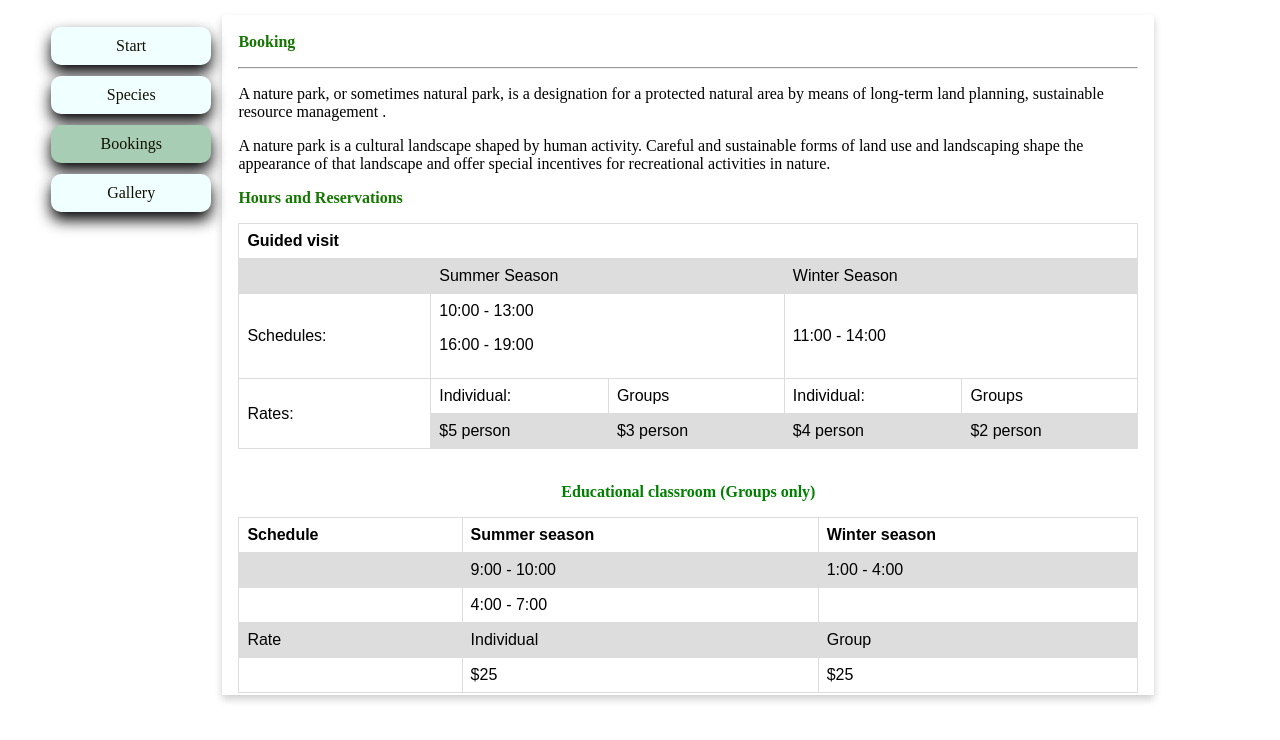
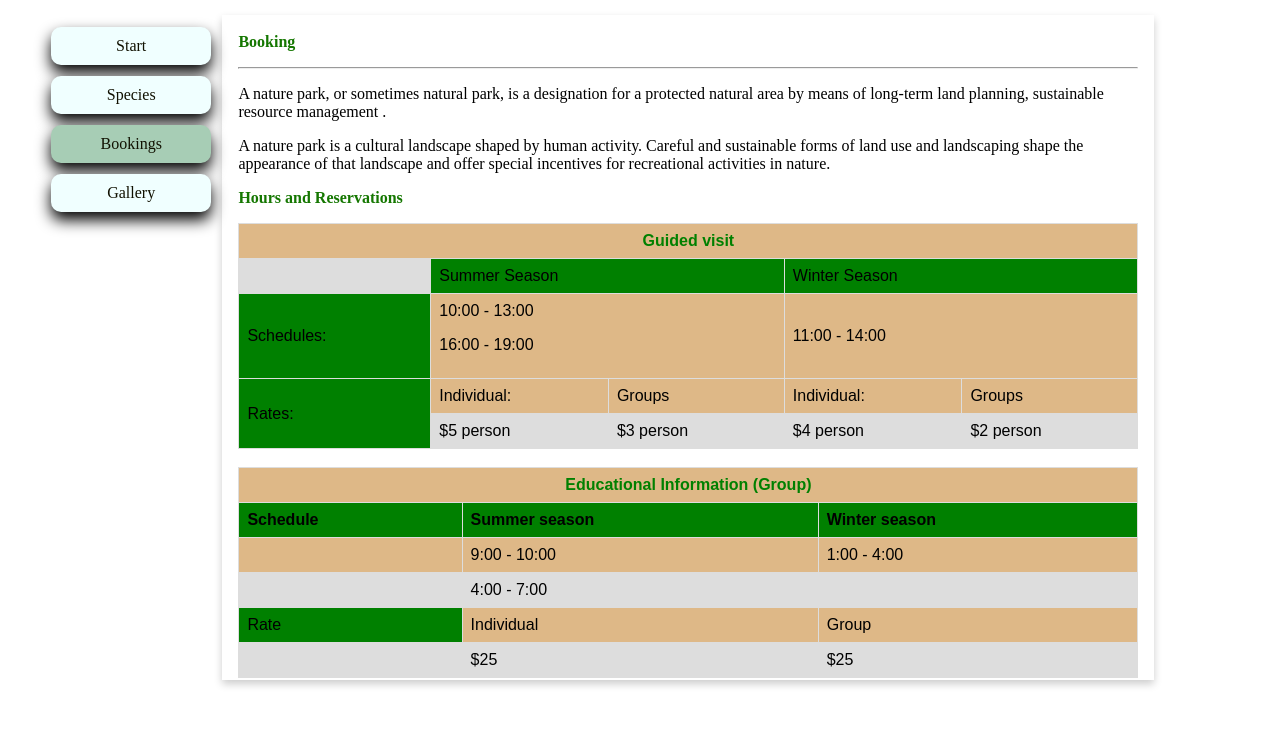
Before and after one commit to codedstar/NaturalPark, a website: page public_html/booking.html in a window 1280 px wide. Shown: the part 426-1166 px from the top of the page. Drawn offline with Linux system fonts and the light colour scheme.

Commit message:
tables modified

```diff
--- a/public_html/booking.html
+++ b/public_html/booking.html
@@ -25,8 +25,8 @@ Click nbfs://nbhost/SystemFileSystem/Templates/Other/html.html to edit this temp
         </div>
         <div class="flexi">
             <div class="button">
-            <a href="./index.html" >  start </a>
-            <a href="./species.html">  species</a>
+                <a href="./index.html"> start </a>
+                <a href="./species.html"> species</a>
                 <a href="./booking.html" class="active"> bookings </a>
                 <a href="./gallery.html"> gallery </a>
             </div>
@@ -38,11 +38,13 @@ Click nbfs://nbhost/SystemFileSystem/Templates/Other/html.html to edit this temp
                         <hr>
                     </div>
                     <div class="paragraph">
-                    <p>A nature park, or sometimes natural park, is a designation for a protected natural area by means
+                        <p>A nature park, or sometimes natural park, is a designation for a protected natural area by
+                            means
                             of
                             long-term land planning, sustainable resource management .</p>
                         <p>
-                        A nature park is a cultural landscape shaped by human activity. Careful and sustainable forms of
+                            A nature park is a cultural landscape shaped by human activity. Careful and sustainable
+                            forms of
                             land use and landscaping shape the appearance of that landscape and offer special
                             incentives for recreational activities in nature.</p>
                     </div>
@@ -51,10 +53,11 @@ Click nbfs://nbhost/SystemFileSystem/Templates/Other/html.html to edit this temp
                     </div>
                     <div class="table">
                         <div class="contenttable">
-                        <table class="table">
+                            <table style="background-color: burlywood;">
                                 <!-- head row -->
                                 <tr>
-                            <th colspan="5" class="tablehead">Guided visit</th>
+                                    <th colspan="5" class="tablehead" style="text-align: center;color: green;">Guided
+                                        visit </th>
                                     <!-- <th></th>
                             <th></th>
                             <th></th> -->
@@ -62,12 +65,12 @@ Click nbfs://nbhost/SystemFileSystem/Templates/Other/html.html to edit this temp
                                 <!-- row 1 -->
                                 <tr>
                                     <td></td>
-                            <td colspan="2" class="tablesub">Summer Season</td>
-                            <td colspan="2" class="tablesub">Winter Season</td>
+                                    <td colspan="2" class="tablesub" style="background-color: green;">Summer Season</td>
+                                    <td colspan="2" class="tablesub" style="background-color: green;">Winter Season</td>
                                 </tr>
                                 <!-- row 2 -->
                                 <tr>
-                            <td rowspan="2">Schedules:</td>
+                                    <td rowspan="2" style="background-color: green;">Schedules:</td>
                                     <td colspan="2" rowspan="2">
                                         10:00 - 13:00
                                         <p>16:00 - 19:00</p>
@@ -86,7 +89,7 @@ Click nbfs://nbhost/SystemFileSystem/Templates/Other/html.html to edit this temp
                                 </tr>
                                 <!-- row 4 -->
                                 <tr>
-                            <td rowspan="2">Rates:</td>
+                                    <td rowspan="2" style="background-color: green;">Rates:</td>
                                     <td class="ratessub">Individual:</td>
                                     <td class="ratessub">Groups</td>
                                     <td class="ratessub">Individual:</td>
@@ -103,15 +106,18 @@ Click nbfs://nbhost/SystemFileSystem/Templates/Other/html.html to edit this temp
                         </div>
                     </div><br>
                     <div class="educational">
-                    <div class="eduinfo">
-                        <p> Educational classroom (Groups only)</p>
-                    </div>
-                    <table>
-                        <title>Guide</title>
+                        <table style="background-color: burlywood;">
                             <tr>
-                            <th>Schedule</th>
-                            <th>Summer season</th>
-                            <th>Winter season</th>
+                                <th colspan="5" class="tablehead" style="text-align: center;color: green;">Educational
+                                    Information (Group)</th>
+                                <!-- <th></th>
+                            <th></th>
+                            <th></th> -->
+                            </tr>
+                            <tr>
+                                <th style="background-color: green;"> Schedule</th>
+                                <th style="background-color: green;">Summer season</th>
+                                <th style="background-color: green;">Winter season</th>
                             </tr>
                             <tr>
                                 <td></td>
@@ -124,7 +130,7 @@ Click nbfs://nbhost/SystemFileSystem/Templates/Other/html.html to edit this temp
                                 <td></td>
                             </tr>
                             <tr>
-                            <td>Rate</td>
+                                <td style="background-color: green;">Rate</td>
                                 <td>Individual</td>
                                 <td>Group</td>
                             </tr>
@@ -133,7 +139,6 @@ Click nbfs://nbhost/SystemFileSystem/Templates/Other/html.html to edit this temp
                                 <td>$25</td>
                                 <td>$25</td>
                             </tr>
-
                     </div>
                 </div>
             </div>
```
Lines whose indentation alone changed are shown as unchanged.
